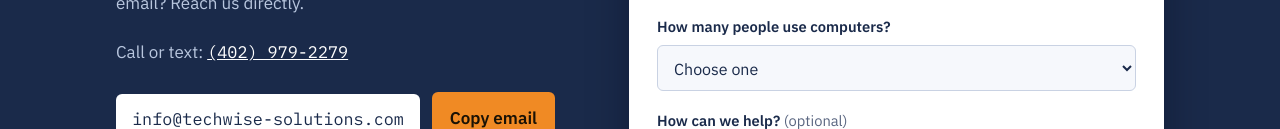
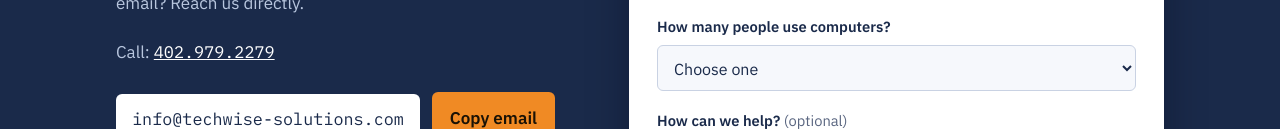
Before and after one commit to TechWise-Solutions/TechWise-Site, a plain HTML site: page index.html in a window 1280 px wide. Shown: the part 4432-4561 px from the top of the page. Drawn offline with nearby package versions, Linux system fonts and the light colour scheme.

Commit message:
Add files via upload

```diff
--- a/index.html
+++ b/index.html
@@ -380,7 +380,7 @@ footer .mini img { width: 28px; height: 28px; border-radius: 6px; }
         <span class="eyebrow">Contact</span>
         <h2>Let's talk about your business</h2>
         <p>Book your free IT assessment or ask us anything. Fill out the form and we'll reply within one business day. Prefer to call or email? Reach us directly.</p>
-        <p class="phone-row">Call or text: <a href="tel:+14029792279">(402) 979-2279</a></p>
+        <p class="phone-row">Call: <a href="tel:+14029792279">402.979.2279</a></p>
         <div class="email-row">
           <a class="email" id="email" href="mailto:info@techwise-solutions.com?subject=Free%20IT%20assessment">info@techwise-solutions.com</a>
           <button class="copy" id="copy-email" type="button">Copy email</button>
```
